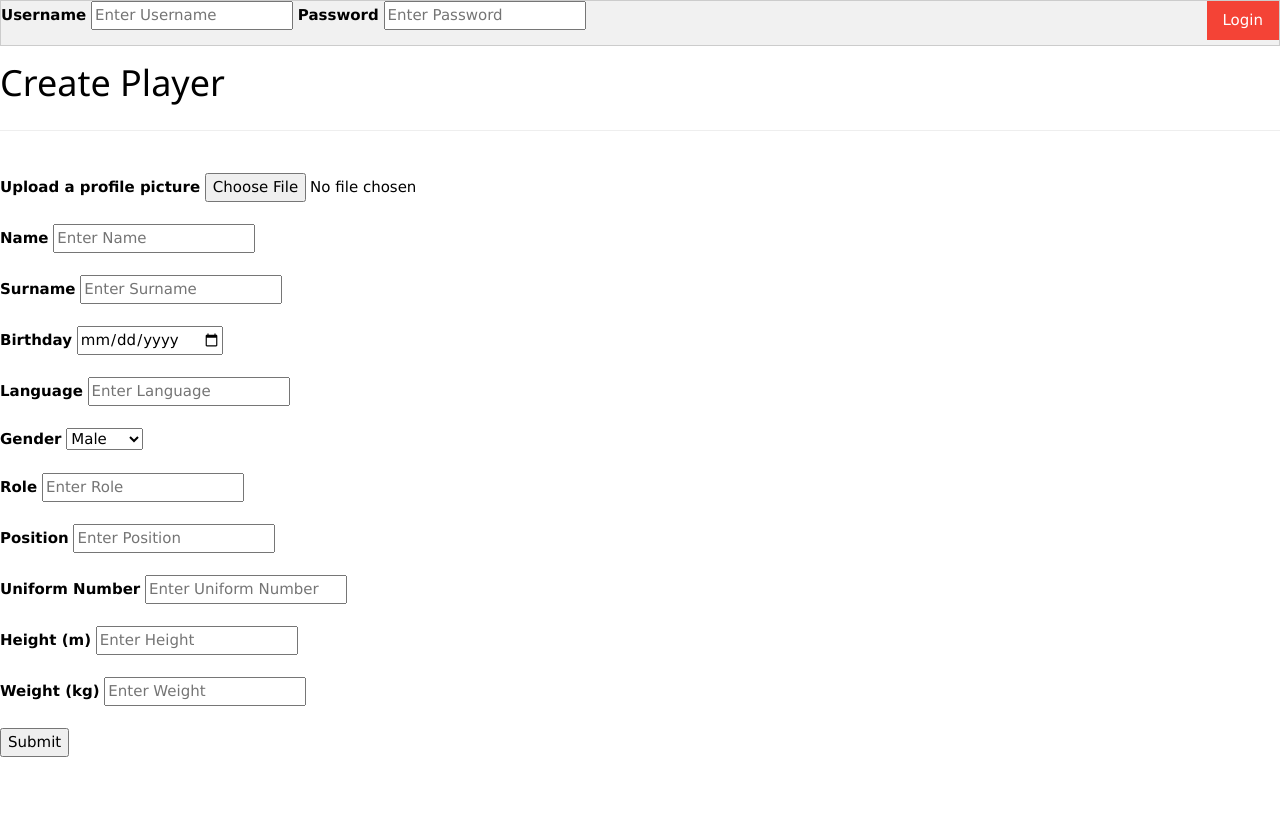
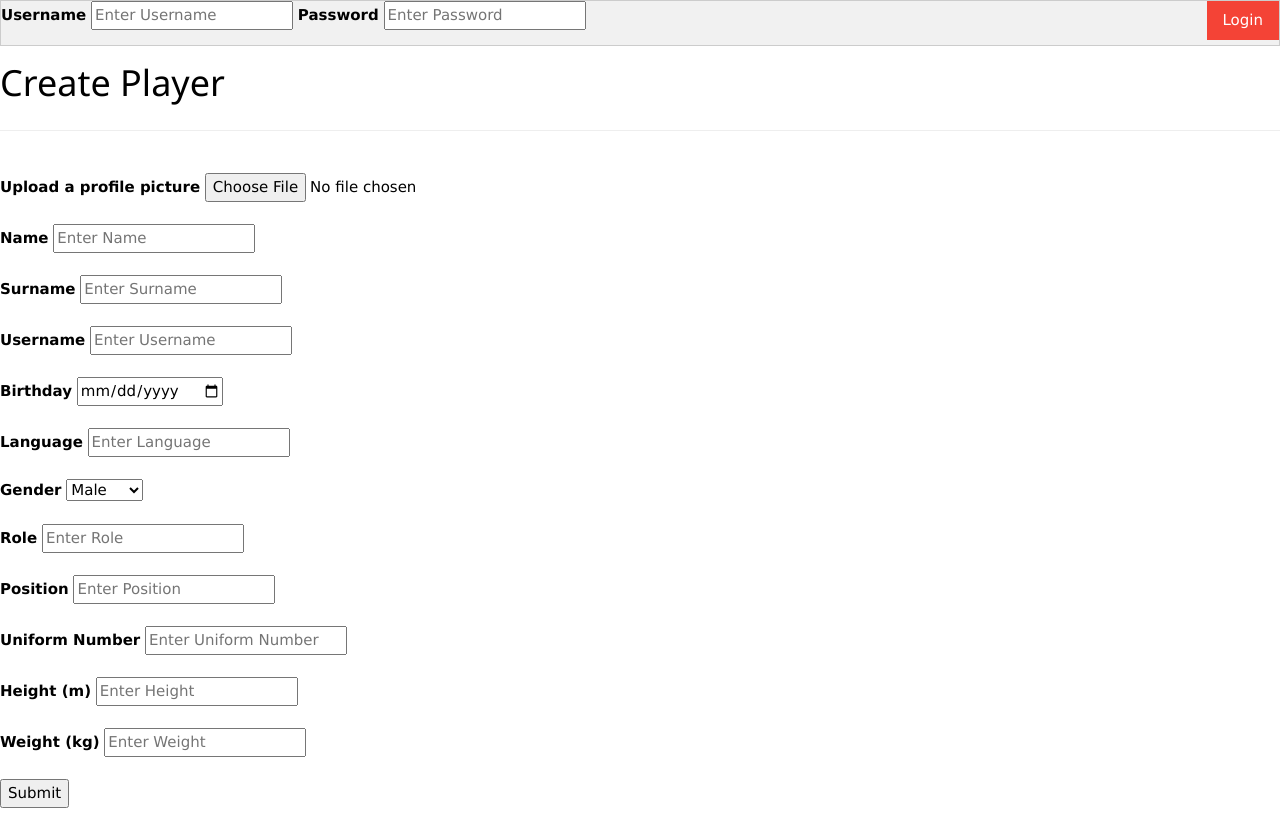
Before and after one commit to emito-k/Muggles-PA5-COS221, a PHP site: page /player.php in a window 1280 px wide. Before the commit the page ends 757 px from the top, so only its background shows below. Run offline with PHP 8.4, Linux system fonts and the light colour scheme.

Commit message:
Add files via upload

```diff
--- a/Website/player.php
+++ b/Website/player.php
@@ -24,6 +24,10 @@ include_once("config.php");
 
             <label for="surname"><b>Surname</b></label>
             <input type="input" placeholder="Enter Surname" name="surname" required><br><br>
+
+            <label for="username"><b>Username</b></label>
+            <input type="input" placeholder="Enter Username" name="username" required><br><br>
+
 
             <label for="birthday"><b>Birthday</b></label>
             <input type="date" id="birthday" name="birthday" required><br><br>
```
